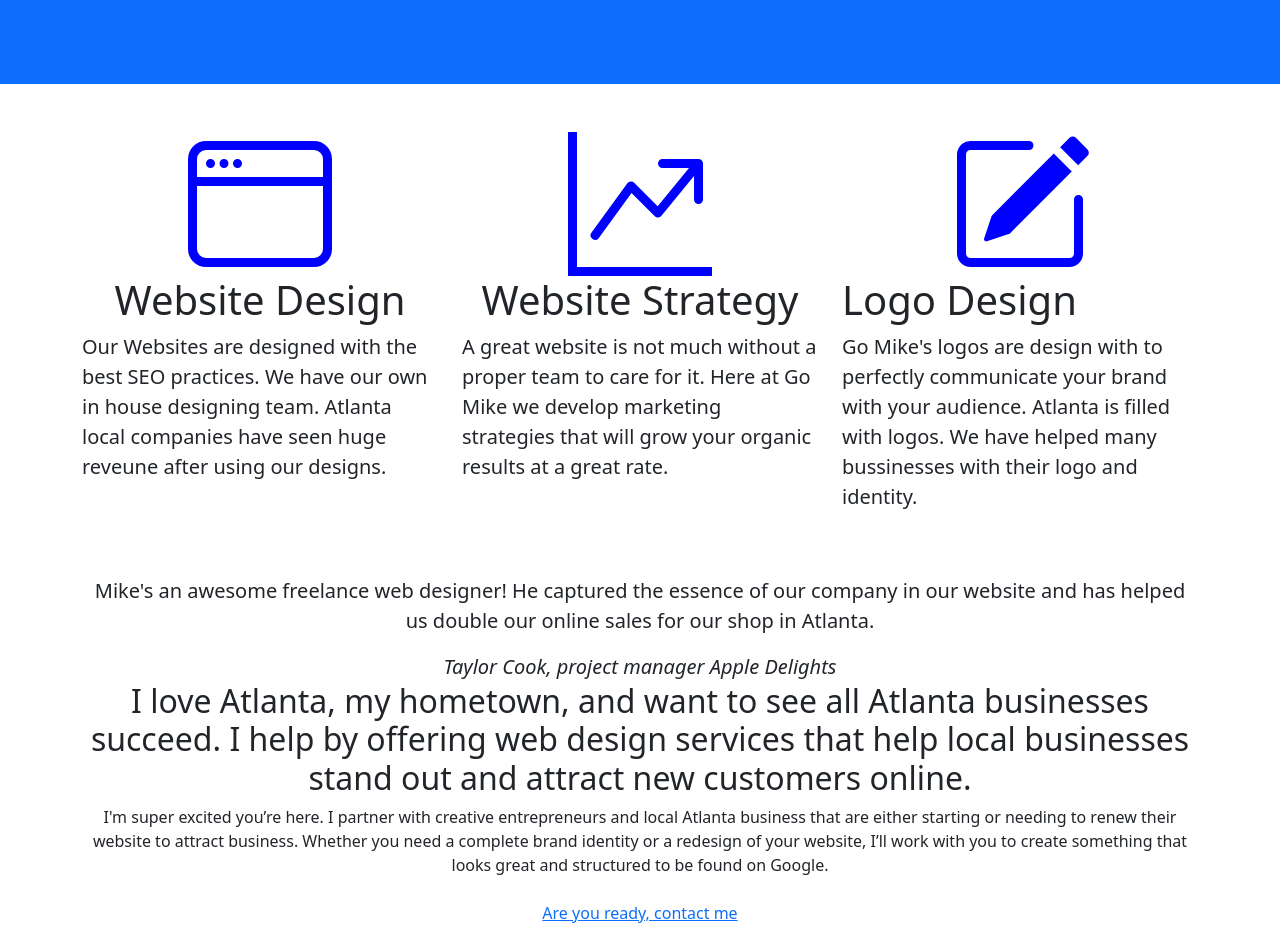
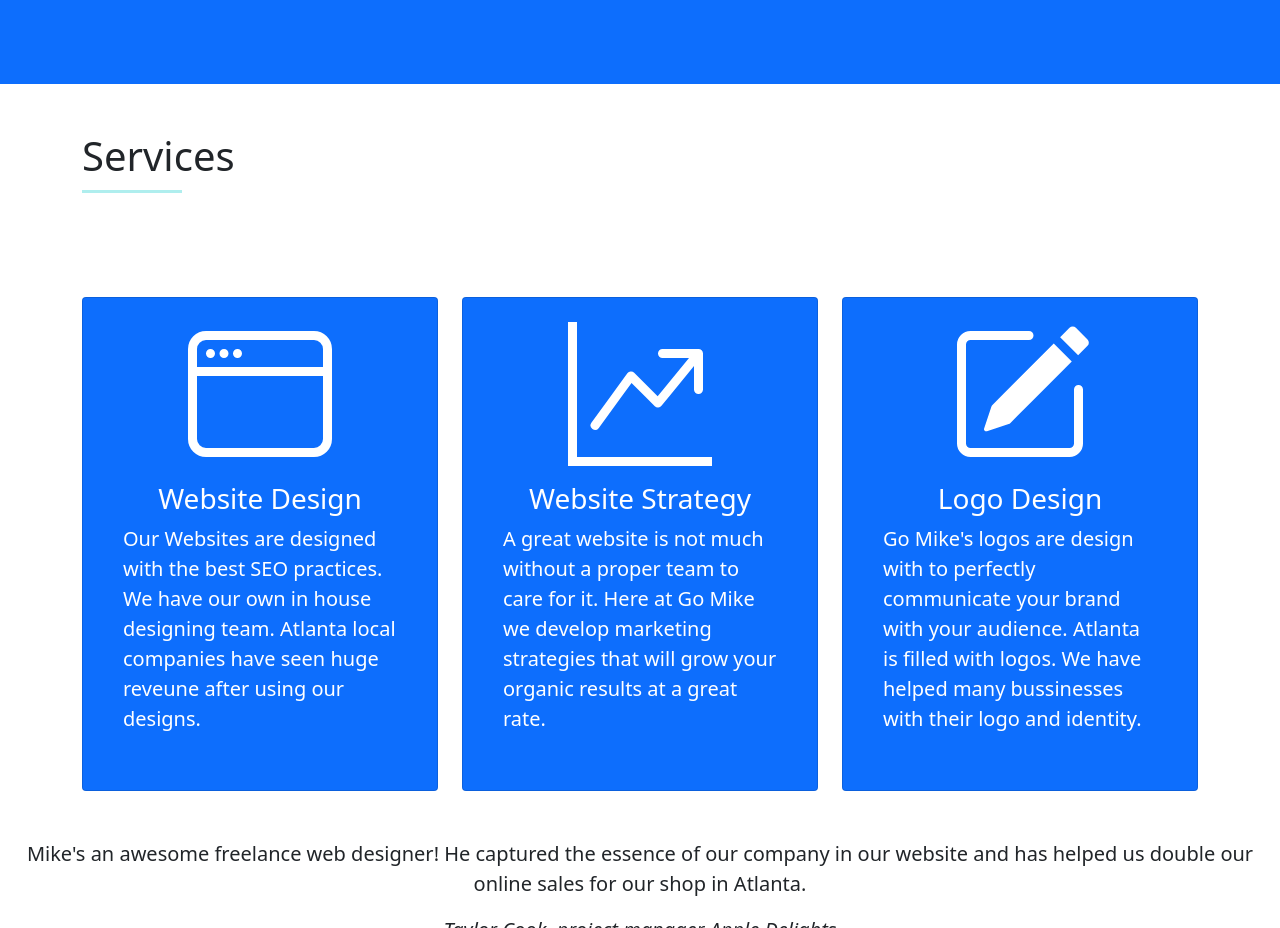
Before and after one commit to QuentinGibson/p4-openclassroom, a plain HTML site: page index.html in a window 1280 px wide. Shown: the part 620-1548 px from the top of the page. Drawn offline with nearby package versions, Linux system fonts and the light colour scheme; a web font is replaced by a local one.

Commit message:
add bootstrap design for services section

```diff
--- a/css/main.css
+++ b/css/main.css
@@ -30,3 +30,17 @@
 .service-icon {
   color: blue;
 }
+
+.leading-bar::after {
+  content: "";
+  display: block;
+  position: relative;
+  width: 100px;
+  height: 3px;
+  margin-top: 10px;
+  background-color: paleturquoise;
+}
+
+.card-body {
+  height: 300px;
+}
--- a/index.html
+++ b/index.html
@@ -46,7 +46,7 @@
         <div class="row">
           <div class="col">
             <div class="d-flex justify-content-center py-3">
-              <h1 class="text-white">I'm Mike.</h1>
+              <h1 class="text-white">Talk To Us. Go Mike's Web Services</h1>
             </div>
           </div>
         </div>
@@ -75,10 +75,12 @@
     </div>
     <div class="container">
       <div class="row py-5">
+        <h2 class="fs-1 leading-bar">Services</h2>
+      </div>
+      <div class="row py-5">
         <div class="col">
-          <div class="row">
-            <div class="col">
-              <div class="d-flex justify-content-center service-icon">
+          <div class="card bg-primary p-4 text-white service-card">
+            <div class="d-flex justify-content-center">
               <svg xmlns="http://www.w3.org/2000/svg" width="16" height="16" fill="currentColor" class="bi bi-window"
                 viewBox="0 0 16 16">
                 <path
@@ -87,79 +89,43 @@
                   d="M2 1a2 2 0 0 0-2 2v10a2 2 0 0 0 2 2h12a2 2 0 0 0 2-2V3a2 2 0 0 0-2-2H2zm13 2v2H1V3a1 1 0 0 1 1-1h12a1 1 0 0 1 1 1zM2 14a1 1 0 0 1-1-1V6h14v7a1 1 0 0 1-1 1H2z" />
               </svg>
             </div>
-            </div>
-          </div>
-          <div class="row">
-            <div class="col">
-              <div class="d-flex justify-content-center">
-                <h1>Website Design</h1>
-              </div>
-            </div>
-          </div>
-          <div class="row">
-            <div class="col">
-              <div class="d-flex justify-content-center">
+            <div class="card-body">
+              <h3 class="text-center">Website Design</h3>
               <p class="fs-5">Our Websites are designed with the best SEO practices. We have our own in house
                 designing team. Atlanta local companies have seen huge reveune after using our designs.</p>
             </div>
           </div>
         </div>
-        </div>
         <div class="col">
-          <div class="row">
-            <div class="col">
-              <div class="d-flex justify-content-center service-icon">
+          <div class="card bg-primary p-4 text-white service-card">
+            <div class="d-flex justify-content-center">
               <svg xmlns="http://www.w3.org/2000/svg" width="16" height="16" fill="currentColor"
                 class="bi bi-graph-up-arrow" viewBox="0 0 16 16">
                 <path fill-rule="evenodd"
                   d="M0 0h1v15h15v1H0V0Zm10 3.5a.5.5 0 0 1 .5-.5h4a.5.5 0 0 1 .5.5v4a.5.5 0 0 1-1 0V4.9l-3.613 4.417a.5.5 0 0 1-.74.037L7.06 6.767l-3.656 5.027a.5.5 0 0 1-.808-.588l4-5.5a.5.5 0 0 1 .758-.06l2.609 2.61L13.445 4H10.5a.5.5 0 0 1-.5-.5Z" />
               </svg>
             </div>
-            </div>
-          </div>
-          <div class="row">
-            <div class="col">
-              <div class="d-flex justify-content-center">
-                <h1>Website Strategy</h1>
-              </div>
-            </div>
-          </div>
-          <div class="row">
-            <div class="col">
-              <div class="d-flex justify-content-center">
+            <div class="card-body">
+              <h3 class="text-center">Website Strategy</h3>
               <p class="fs-5">A great website is not much without a proper team to care for it. Here at Go Mike we
                 develop marketing strategies that will grow your organic results at a great rate.</p>
             </div>
           </div>
         </div>
-
-
-        </div>
         <div class="col">
-          <div class="row">
-            <div class="col">
-              <div class="d-flex justify-content-center service-icon">
+          <div class="card bg-primary p-4 text-white service-card">
+            <div class="d-flex justify-content-center">
               <svg xmlns="http://www.w3.org/2000/svg" width="16" height="16" fill="currentColor"
-                  class="bi bi-pencil-square" viewBox="0 0 16 16">
+                class="bi bi-pencil-square card-img-top" viewBox="0 0 16 16">
                 <path
                   d="M15.502 1.94a.5.5 0 0 1 0 .706L14.459 3.69l-2-2L13.502.646a.5.5 0 0 1 .707 0l1.293 1.293zm-1.75 2.456-2-2L4.939 9.21a.5.5 0 0 0-.121.196l-.805 2.414a.25.25 0 0 0 .316.316l2.414-.805a.5.5 0 0 0 .196-.12l6.813-6.814z" />
                 <path fill-rule="evenodd"
                   d="M1 13.5A1.5 1.5 0 0 0 2.5 15h11a1.5 1.5 0 0 0 1.5-1.5v-6a.5.5 0 0 0-1 0v6a.5.5 0 0 1-.5.5h-11a.5.5 0 0 1-.5-.5v-11a.5.5 0 0 1 .5-.5H9a.5.5 0 0 0 0-1H2.5A1.5 1.5 0 0 0 1 2.5v11z" />
               </svg>
             </div>
-            </div>
-          </div>
-          <div class="row">
-            <div class="col">
-              <div class="d-flex justfiy-content-center">
-                <h1>Logo Design</h1>
-              </div>
-            </div>
-          </div>
-          <div class="row">
-            <div class="col">
-              <div class="d-flex justfiy-content-center">
-                <p class="fs-5">Go Mike's logos are design with to perfectly communicate your brand with your
+            <div class="card-body">
+              <h3 class="text-center">Logo Design</h3>
+              <p class="fs-5 card-text">Go Mike's logos are design with to perfectly communicate your brand with your
                 audience.
                 Atlanta is filled with logos. We have helped many bussinesses with their logo and identity.</p>
             </div>
@@ -170,7 +136,8 @@
     <div class="row">
       <div class="col">
         <div class="d-flex justfiy-content-center">
-            <blockquote class="fs-5 text-center">Mike's an awesome freelance web designer! He captured the essence of
+          <blockquote class="fs-5 text-center">Mike's an awesome freelance web designer! He captured the essence
+            of
             our
             company in our website
             and has helped us double our online sales for our shop in Atlanta.</blockquote>
@@ -179,7 +146,8 @@
     </div>
     <div class="row">
       <div class="col">
-          <div class="d-flex justify-content-center"><cite class="text-center fs-5">Taylor Cook, project manager Apple
+        <div class="d-flex justify-content-center"><cite class="text-center fs-5">Taylor Cook, project manager
+            Apple
             Delights</cite></div>
       </div>
     </div>
```
Lines whose indentation alone changed are shown as unchanged.
